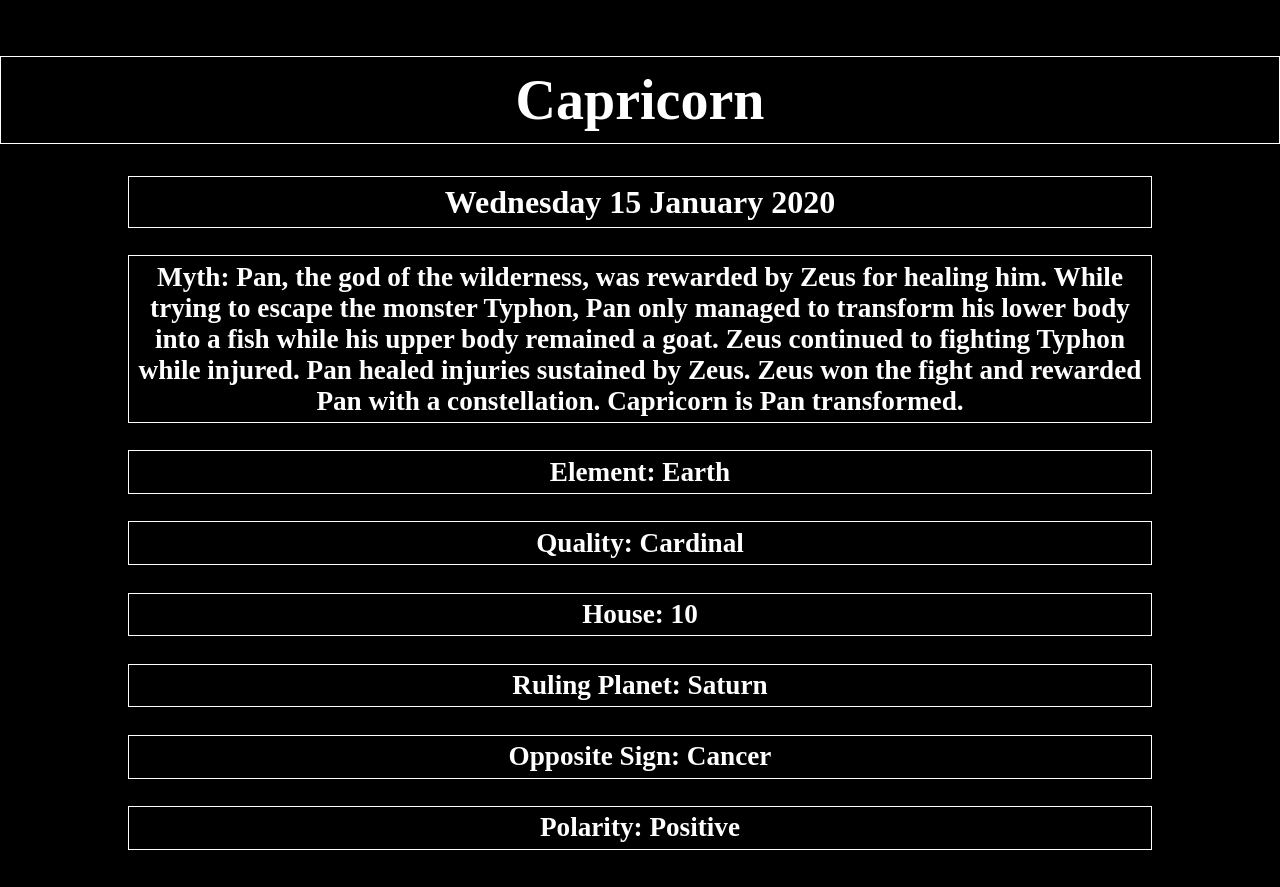
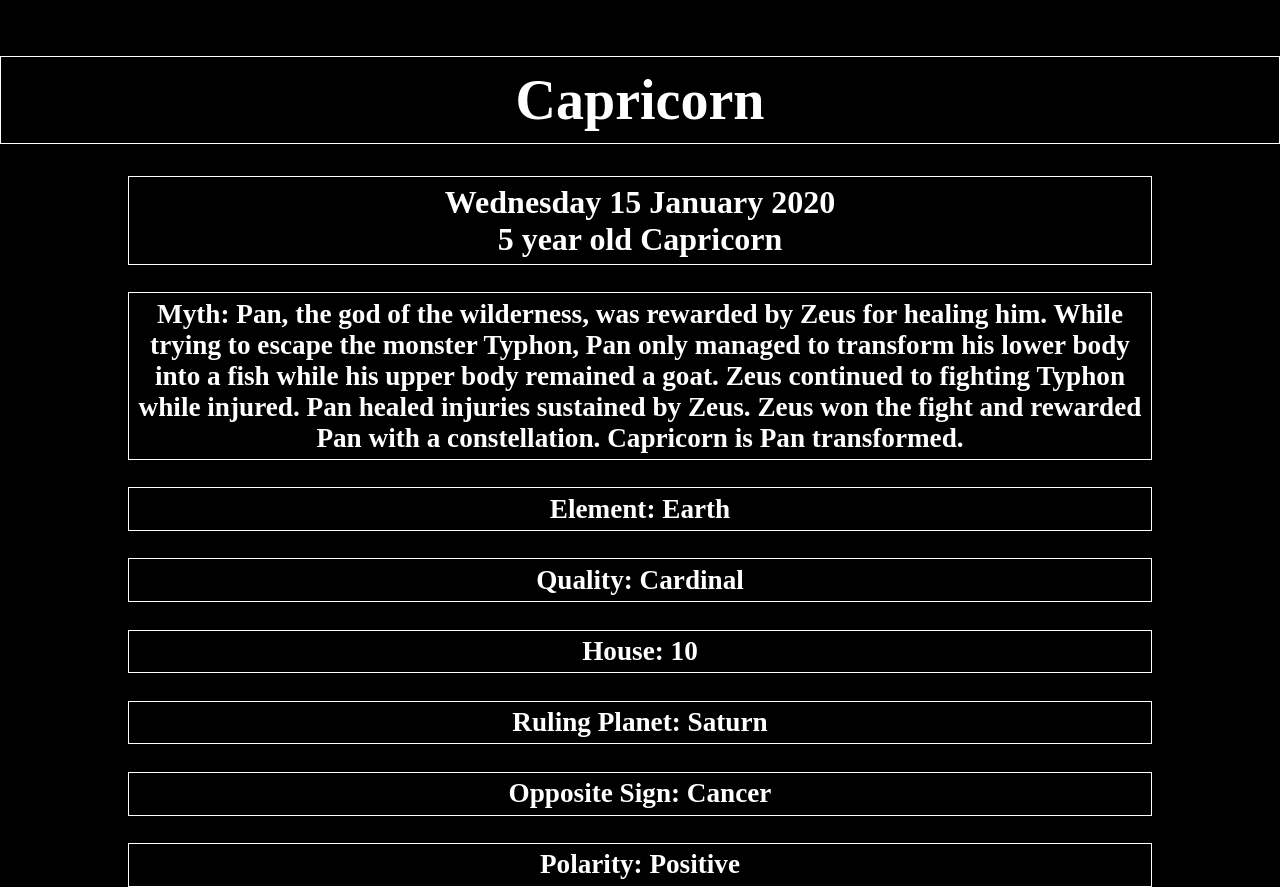
Before and after one commit to Guy0017/SunSign, a React (Vite) app: page / in a window 1280 px wide. Both pictures are taken after typing "2020-01-15" into the empty fields and a click on the button "ENTER". Before the commit the page ends 856 px from the top, so only its background shows below. Built offline with nearby package versions, Linux system fonts and the light colour scheme.

Commit message:
Added age to render

```diff
--- a/src/component/ZodiacSign.jsx
+++ b/src/component/ZodiacSign.jsx
@@ -4,6 +4,7 @@ import { useNavigate } from 'react-router-dom';
 function ZodiacSign({ date, setHeading }) {
   const [renderDate, setRenderDate] = useState('');
   const [zodiac, setZodiac] = useState('');
+  const [age, setAge] = useState('');
 
   const navigate = useNavigate();
 
@@ -15,6 +16,7 @@ function ZodiacSign({ date, setHeading }) {
 
   useEffect(() => {
     zodiac && setHeading(zodiac['sign']);
+    age && console.log(age);
   }, [zodiac]);
 
   function findZodiacDegree() {
@@ -30,7 +32,8 @@ function ZodiacSign({ date, setHeading }) {
     const zodiacDegreePerSolarDay = cycle.sunSign / cycle.solar;
 
     const days = (birthdate - vernalEquinox) / 86400000;
-    const years = days / cycle.calendar;
+    const years = Math.floor(Math.abs(days / cycle.calendar));
+    setAge(years);
 
     let moduloSunSignDegree =
       (days * solarOrbitPerDay * zodiacDegreePerSolarDay) % cycle.sunSign;
@@ -179,7 +182,12 @@ function ZodiacSign({ date, setHeading }) {
   return (
     <>
       <section>
-        <h2>{renderDate}</h2>
+        <h2>
+          {renderDate}
+          <p>
+            {age} year old {zodiac.sign}
+          </p>
+        </h2>
         <h3>Myth: {zodiac.myth}</h3>
         <h3>Element: {zodiac.element}</h3>
         <h3>Quality: {zodiac.quality}</h3>
```
